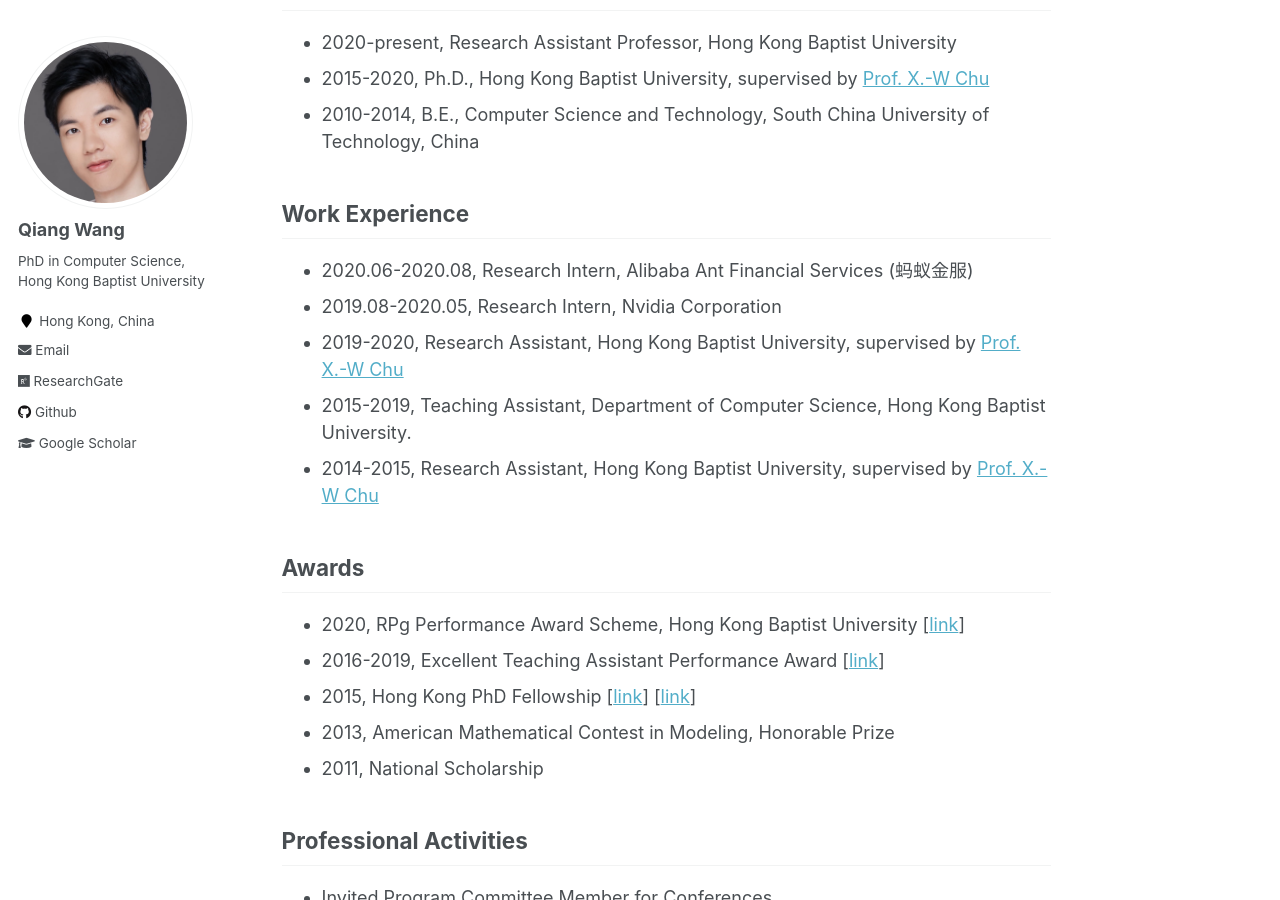
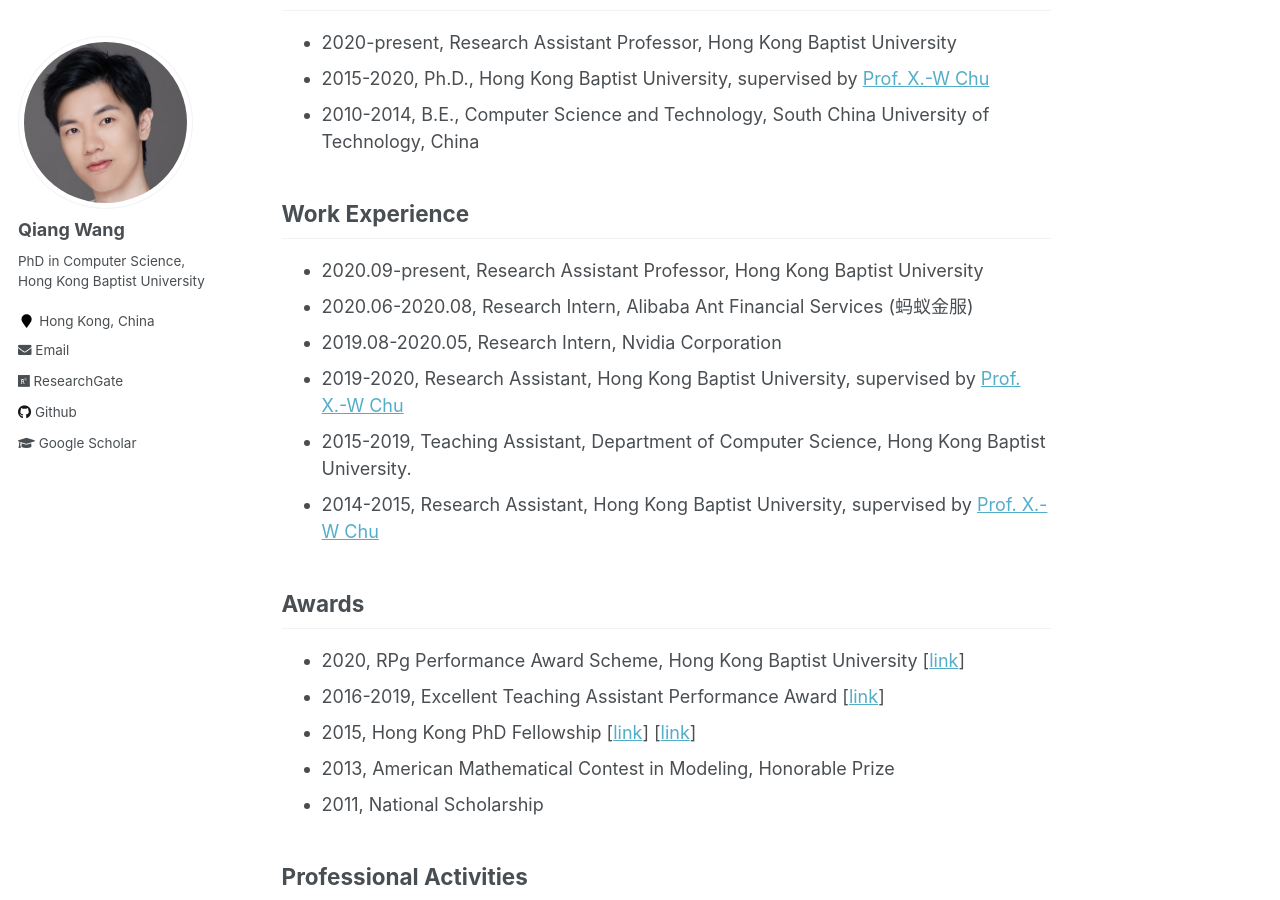
Before and after one commit to blackjack2015/blackjack2015.github.io, a Jekyll site: the page built from _pages/about.md, in a window 1280 px wide and 900 px high, scrolled down 948 px. Built offline with Jekyll 4.4.1, drawn with Linux system fonts in a browser that asks for light colours.

Commit message:
Update about.md

```diff
--- a/_pages/about.md
+++ b/_pages/about.md
@@ -25,6 +25,7 @@ Qiang Wang is currently a Research Assistant Professor at Department of Computer
 + 2010-2014, B.E., Computer Science and Technology, South China University of Technology, China
 
 ## Work Experience
++ 2020.09-present, Research Assistant Professor, Hong Kong Baptist University
 + 2020.06-2020.08, Research Intern, Alibaba Ant Financial Services (蚂蚁金服)
 + 2019.08-2020.05, Research Intern, Nvidia Corporation
 + 2019-2020, Research Assistant, Hong Kong Baptist University, supervised by [Prof. X.-W Chu](https://www.comp.hkbu.edu.hk/~chxw/)
```
